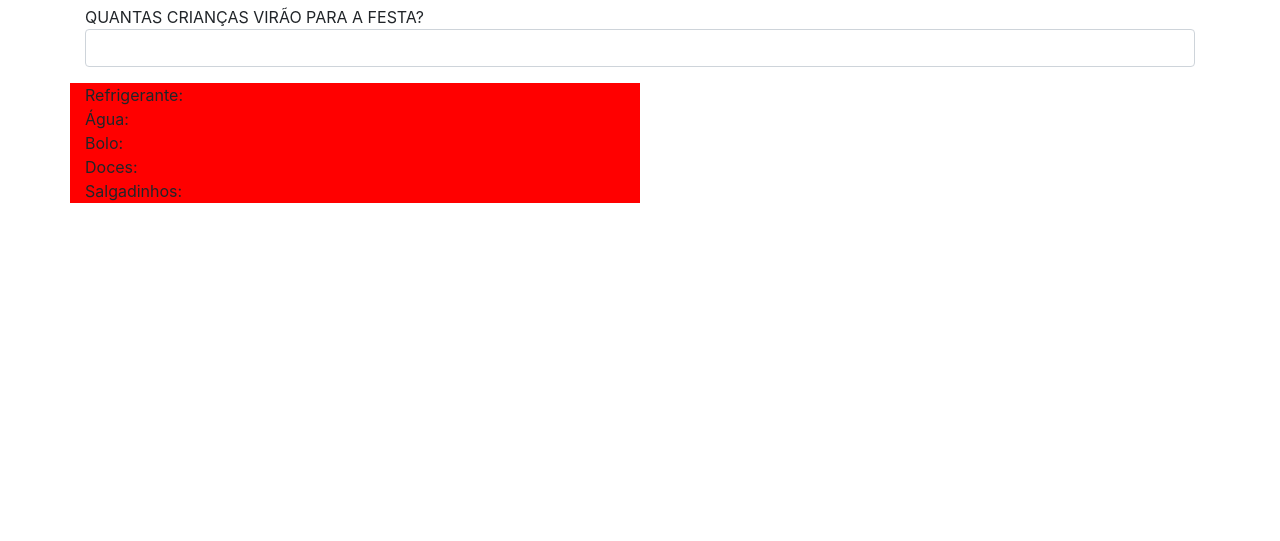
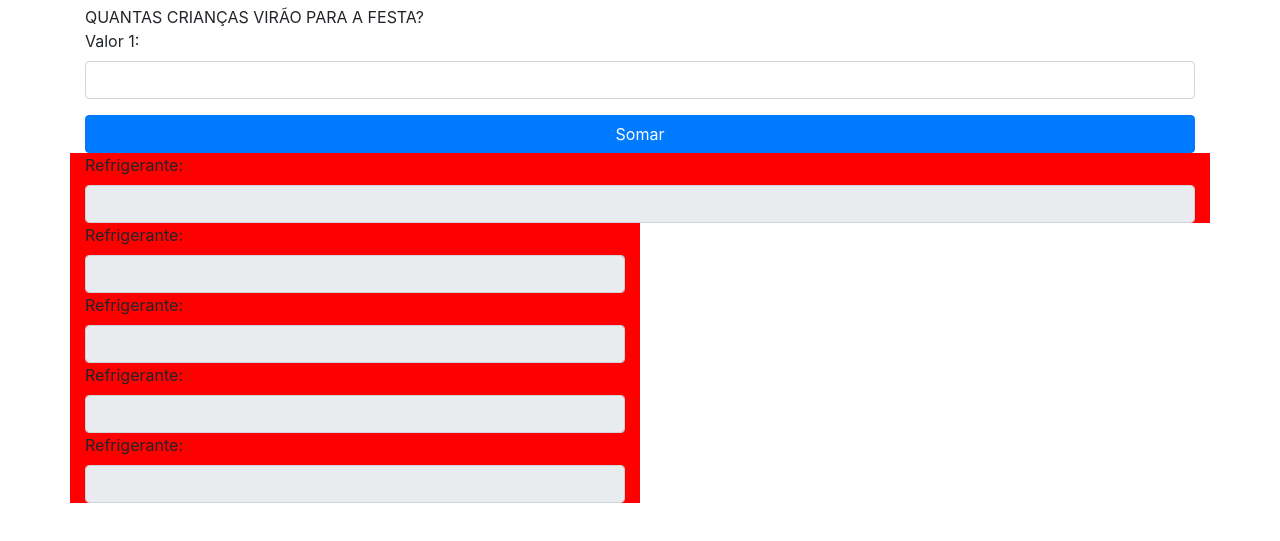
Before and after one commit to Erik-Kaue/projetoFesta, a website: page www/index.html in a window 1280 px wide. Shown: the part 51-592 px from the top of the page. Drawn offline with Linux system fonts and the light colour scheme.

Commit message:
primeira função

```diff
--- a/www/components/script.js
+++ b/www/components/script.js
@@ -1 +1,10 @@
 // This is a JavaScript file
+window.onload = function(){
+  const valor1 = document.querySelector("#valor1");
+  const btn = document.querySelector("#btn");
+
+  btn.addEventListener("click", function(){
+    let resRefri = (parseFloat(valor1.value) * 600) / 1000;
+    document.querySelector("#refri").value = resRefri + " Litros";
+});
+}
--- a/www/index.html
+++ b/www/index.html
@@ -5,11 +5,15 @@
   <meta name="viewport" content="width=device-width, initial-scale=1, maximum-scale=1, user-scalable=no, viewport-fit=cover">
   <meta http-equiv="Content-Security-Policy" content="default-src * data: gap: https://ssl.gstatic.com; style-src * 'unsafe-inline'; script-src * 'unsafe-inline' 'unsafe-eval'">
   <script src="components/loader.js"></script>
- <script src="components/script.js"></script>
+
 
   <link rel="stylesheet" href="components/loader.css">
+
   <link rel="stylesheet" href="lib/bootstrap/css/bootstrap.min.css">
   <link rel="stylesheet" href="css/style.css">
+
+  <script src="components/script.js"></script>
+
 
 
 </head>
@@ -21,36 +25,43 @@
 
             <p1>QUANTAS CRIANÇAS VIRÃO PARA A FESTA?</p1>
             <div class="form-group">
-              <input type="text" class="form-control visor">
+              <label for="">Valor 1:</label>
+              <input type="text" class="form-control" id="valor1">
             </div>
-
+          <button class="btn btn-primary btn-block" id="btn">Somar</button>
         </div>
       </div>
     </div>
+
     <div class="container">
       <div class="row">
-        <div class="col-6 sla">
-          Refrigerante:
+        <div class="col-12 sla">
+            <label for="">Refrigerante:</label>
+            <input type="text" class="form-control" id="refri" readonly>
         </div>
       </div>
       <div class="row">
         <div class="col-6 sla">
-          Água:
+          <label for="">Refrigerante:</label>
+            <input type="text" class="form-control" id="refri" readonly>
         </div>
       </div>
       <div class="row">
         <div class="col-6 sla">
-          Bolo:
+          <label for="">Refrigerante:</label>
+            <input type="text" class="form-control" id="refri" readonly>
         </div>
       </div>
       <div class="row">
         <div class="col-6 sla">
-          Doces:
+          <label for="">Refrigerante:</label>
+            <input type="text" class="form-control" id="refri" readonly>
         </div>
       </div>
       <div class="row">
         <div class="col-6 sla">
-          Salgadinhos:
+          <label for="">Refrigerante:</label>
+            <input type="text" class="form-control" id="refri" readonly>
         </div>
       </div>
     </div>
```
